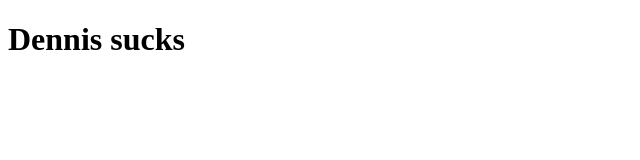
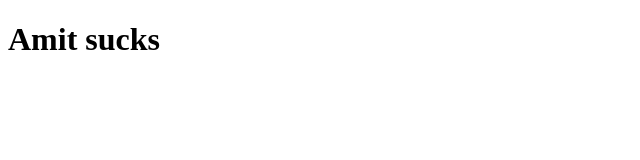
Before and after one commit to CraigDunton/TwitterTrends, a plain HTML site: page index.html in a window 1280 px wide. Shown: the whole page, without its empty margins (0-640 px from the left). Drawn offline with Linux system fonts and the light colour scheme.

Commit message:
change Amit

```diff
--- a/index.html
+++ b/index.html
@@ -3,7 +3,7 @@
 <html>
 <body>
 
-<h1>Dennis sucks</h1>
+<h1>Amit sucks</h1>
 
 </body>
 </html>
```
